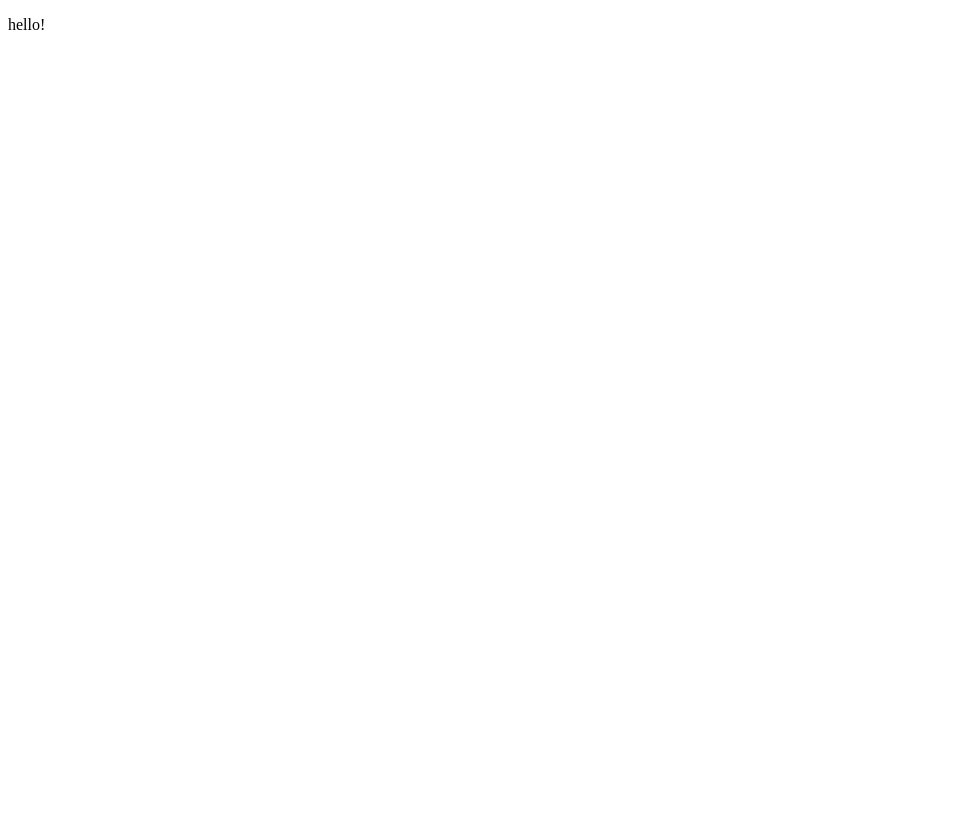
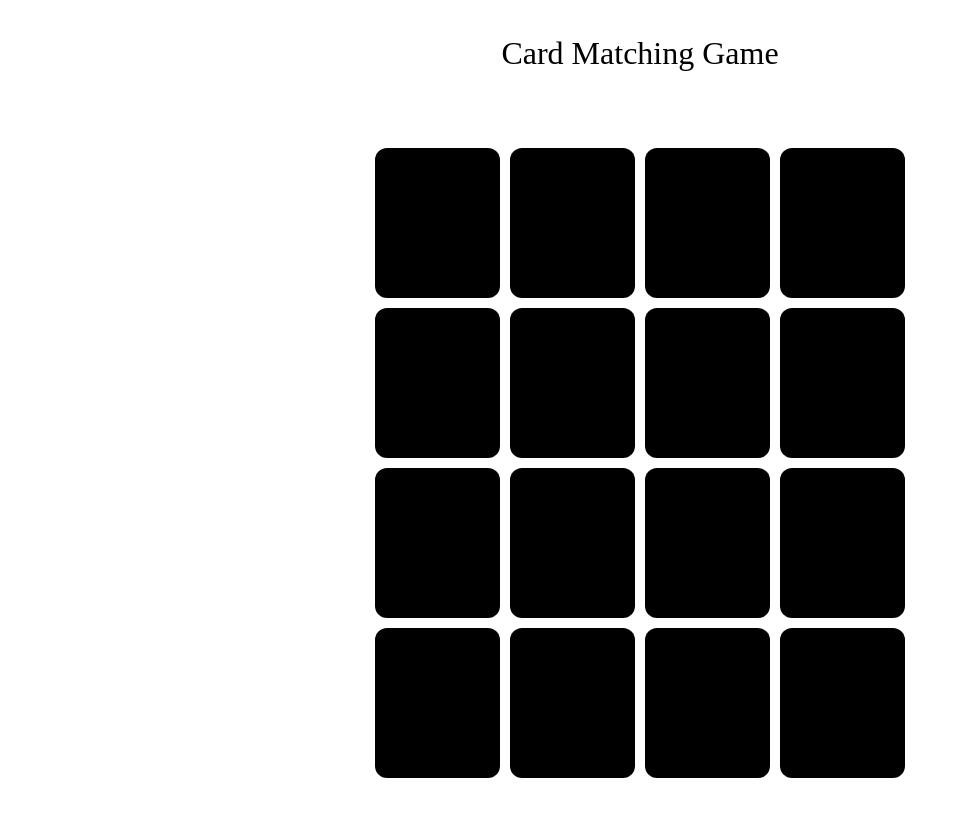
Before and after one commit to CarlPi/CardMatchingGame, an Angular app: page / in a window 1280 px wide. Shown: the top 816 px of the page, without its empty margins (0-960 px from the left). Built offline with nearby package versions, Linux system fonts and the light colour scheme.

Commit message:
added cards and animation

```diff
--- a/src/app/app.component.html
+++ b/src/app/app.component.html
@@ -1 +1,8 @@
-<p>hello!</p>
+<section class="game-section">
+  <h1 class="game-title">Card Matching Game</h1>
+  <section class="game-container">
+    <ng-container *ngFor="let card of cardList">
+      <app-card [cardDetails]="card"></app-card>
+    </ng-container>
+  </section>
+</section>
--- a/src/app/app.component.scss
+++ b/src/app/app.component.scss
@@ -0,0 +1,20 @@
+.game-section {
+    width: 100%;
+    display: flex;
+    flex-direction: column;
+    justify-content: center;
+}
+
+.game-title{
+    font-weight: normal;
+    text-align: center;
+    font-size: 2em;
+}
+
+.game-container {
+    display: grid;
+    grid-template-columns: repeat(4, auto);
+    grid-gap: 10px;
+    margin: 50px;
+    justify-content: center;
+}
--- a/src/app/app.component.ts
+++ b/src/app/app.component.ts
@@ -1,10 +1,14 @@
 import { Component } from '@angular/core';
+
+import { CardList } from './common/card-list';
 
 @Component({
   selector: 'app-root',
   templateUrl: './app.component.html',
   styleUrls: ['./app.component.scss']
 })
+
 export class AppComponent {
   title = 'CardMatchingGame';
+  cardList = CardList;
 }
--- a/src/app/app.module.ts
+++ b/src/app/app.module.ts
@@ -1,5 +1,6 @@
 import { NgModule } from '@angular/core';
 import { BrowserModule } from '@angular/platform-browser';
+import { BrowserAnimationsModule } from '@angular/platform-browser/animations'
 
 import { AppRoutingModule } from './app-routing.module';
 import { AppComponent } from './app.component';
@@ -12,6 +13,7 @@ import { CardComponent } from './components/card/card.component';
   ],
   imports: [
     BrowserModule,
+    BrowserAnimationsModule,
     AppRoutingModule
   ],
   providers: [],
--- /dev/null
+++ b/src/app/common/card-list.ts
@@ -0,0 +1,82 @@
+export const CardList = [
+  {
+    id: 1,
+    name: "Amazon",
+    icon: "https://img.icons8.com/color/96/000000/amazon.png",
+  },
+  {
+    id: 2,
+    name: "Amazon",
+    icon: "https://img.icons8.com/color/96/000000/amazon.png",
+  },
+  {
+    id: 3,
+    name: "Dropbox",
+    icon: "https://img.icons8.com/color/96/000000/dropbox.png",
+  },
+  {
+    id: 4,
+    name: "Dropbox",
+    icon: "https://img.icons8.com/color/96/000000/dropbox.png",
+  },
+  {
+    id: 5,
+    name: "Windows",
+    icon: "https://img.icons8.com/color/96/000000/windows8.png",
+  },
+  {
+    id: 6,
+    name: "Windows",
+    icon: "https://img.icons8.com/color/96/000000/windows8.png",
+  },
+  {
+    id: 7,
+    name: "Google",
+    icon: "https://img.icons8.com/color/96/000000/google-logo.png",
+  },
+  {
+    id: 8,
+    name: "Google",
+    icon: "https://img.icons8.com/color/96/000000/google-logo.png",
+  },
+  {
+    id: 9,
+    name: "CitiBank",
+    icon: "https://img.icons8.com/color/96/000000/citibank.png",
+  },
+  {
+    id: 10,
+    name: "CitiBank",
+    icon: "https://img.icons8.com/color/96/000000/citibank.png",
+  },
+  {
+    id: 11,
+    name: "Yahoo",
+    icon: "https://img.icons8.com/color/96/000000/yahoo.png",
+  },
+  {
+    id: 12,
+    name: "Yahoo",
+    icon: "https://img.icons8.com/color/96/000000/yahoo.png",
+  },
+  {
+    id: 13,
+    name: "Facebook",
+    icon: "https://img.icons8.com/color/96/000000/facebook-new.png",
+  },
+  {
+    id: 14,
+    name: "Facebook",
+    icon: "https://img.icons8.com/color/96/000000/facebook-new.png",
+  },
+  {
+    id: 15,
+    name: "YouTube",
+    icon: "https://img.icons8.com/color/96/000000/youtube-play.png",
+  },
+  {
+    id: 16,
+    name: "YouTube",
+    icon: "https://img.icons8.com/color/96/000000/youtube-play.png",
+  },
+];
--- a/src/app/components/card/card.component.html
+++ b/src/app/components/card/card.component.html
@@ -1 +1,4 @@
-<p>card works!</p>
+<div class="card-front" *ngIf="cardFlipped" (click)="flipCard()">
+  <img src="{{cardDetails.icon}}"/>
+</div>
+<div class="card-back" *ngIf="!cardFlipped" (click)="flipCard()" [@enterAnimation]></div>
--- a/src/app/components/card/card.component.scss
+++ b/src/app/components/card/card.component.scss
@@ -0,0 +1,18 @@
+.card-front {
+  height: 150px;
+  width: 125px;
+  display: flex;
+  justify-content: center;
+  align-items: center;
+  border-radius: 12px;
+  border-width: 1px;
+  border-style: solid;
+}
+
+.card-back {
+  background-color: black;
+  height: 150px;
+  width: 125px;
+  border-radius: 12px;
+  border-width: 1px;
+}
--- a/src/app/components/card/card.component.ts
+++ b/src/app/components/card/card.component.ts
@@ -1,15 +1,28 @@
-import { Component, OnInit } from '@angular/core';
+import { Component, Input } from '@angular/core';
+import { trigger, style, animate, transition } from '@angular/animations';
 
 @Component({
   selector: 'app-card',
   templateUrl: './card.component.html',
-  styleUrls: ['./card.component.scss']
+  styleUrls: ['./card.component.scss'],
+  animations: [
+    trigger(
+      'enterAnimation', [
+        transition(':enter', [
+          style({opacity: 0}),
+          animate(500, style({opacity: 1}))
+        ])
+      ]
+    )
+  ]
 })
-export class CardComponent implements OnInit {
+export class CardComponent {
+  @Input() cardDetails: any;
 
-  constructor() { }
+  cardFlipped = false;
 
-  ngOnInit(): void {
+  flipCard() {
+    this.cardFlipped = !this.cardFlipped;
   }
 
 }
```
Also changed, not shown: 2 other files (tests, documents, lock files or other folders).
